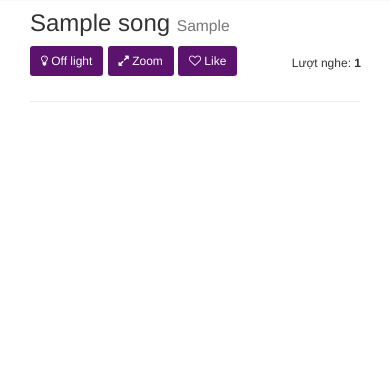
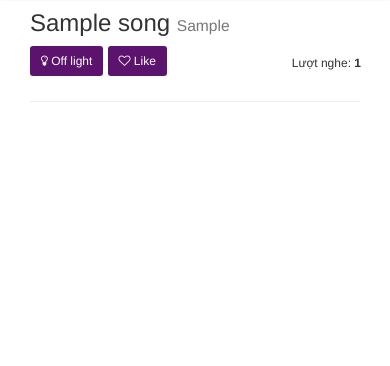
Before and after one commit to cuongnb14/bilyric, a Django app: a page that uses bilyric/templates/frontend/song.html in a window 390 px wide. Shown: the part 54-420 px from the top of the page. Run offline with Django 3.2, Linux system fonts and the light colour scheme; tables that the repository leaves empty hold one stand-in row (values such as "Sample post"); parts of the project's set-up code (start-up, migrations or seed data) failed here and were passed over; some libraries are stand-ins or nearby versions.

Commit message:
optimize for mobile

```diff
--- a/bilyric/static/assets/js/subtitle.js
+++ b/bilyric/static/assets/js/subtitle.js
@@ -1,4 +1,5 @@
 pnindex = 1;
+isMobile = (/android|webos|iphone|ipad|ipod|blackberry|iemobile|opera mini/i.test(navigator.userAgent.toLowerCase()));
 function PlayerAdapter(playerFrame) {
     this.playerFrame = playerFrame;
 
@@ -139,7 +140,7 @@ function Subtitles(subtitles) {
         if (preLine < 0) {
             preLine = 0;
         }
-        if (!this.transcript.is(":hover")) {
+        if (!this.transcript.is(":hover") || isMobile) {
             this.transcript.mCustomScrollbar("scrollTo", "#tline-" + preLine);
         }
         this.transcript.find("#tline-" + this.preIndex).removeClass("active");
--- a/bilyric/templates/frontend/song.html
+++ b/bilyric/templates/frontend/song.html
@@ -80,7 +80,7 @@
                                                                           aria-hidden="true"></i> Off light
                         </button>
                     </div>
-                    <div class="pull-left action-item">
+                    <div class="pull-left action-item hidden-xs">
                         <button class="btn btn-sm btn-bil" id="bl-zoom"><i class="fa fa-expand"
                                                                           aria-hidden="true"></i> Zoom
                         </button>
```
